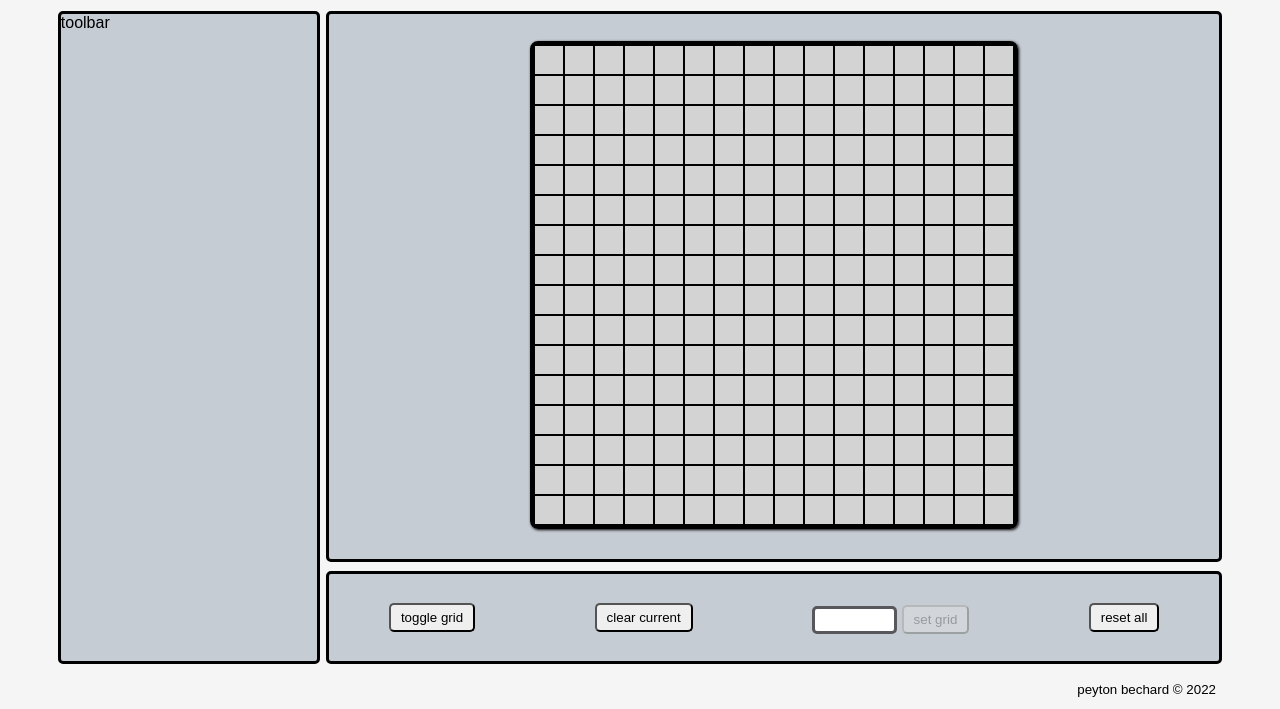
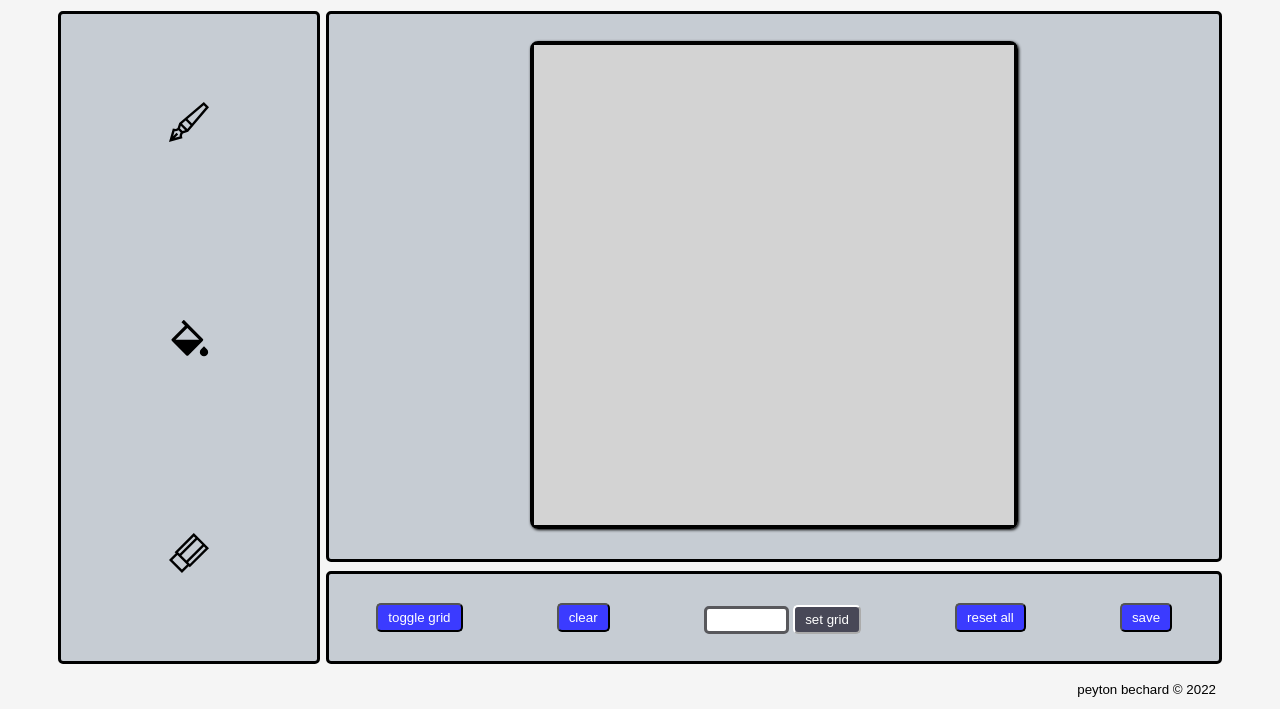
Before and after one commit to pmbechard/Pixton, a plain HTML site: page index.html in a window 1280 px wide. Shown: the part 91-800 px from the top of the page. Drawn offline with Linux system fonts and the light colour scheme.

Commit message:
Adds images for toolbar options and sizes them

```diff
--- a/index.html
+++ b/index.html
@@ -23,7 +23,9 @@
 
         <div id="body-area-left">
             <div id="toolbar">
-                toolbar
+                <img id="pen-color" src="images/pen.svg" alt="pen">
+                <img id="bg-color" src="images/fill.svg" alt="fill">
+                <img id="eraser" src="images/eraser.svg" alt="eraser">
             </div>
         </div>
 
@@ -35,7 +37,7 @@
             </div>
             <div id="options">
                 <button id="toggle-grid-button">toggle grid</button>
-                <button id="clear-button">clear current</button>
+                <button id="clear-button">clear</button>
                 <div id="dimension-options">
                     <div id="dimensions-input-button-area">
                         <input id="grid-dimension" type="text">
@@ -43,6 +45,7 @@
                     </div>
                 </div>
                 <button id="reset-all-button">reset all</button>
+                <button id="save-button">save</button>
             </div>
         </div>
 
--- a/script.js
+++ b/script.js
@@ -1,6 +1,9 @@
 // FIELD DATA
+const penButton = document.getElementById('pen-color');
+const fillButton = document.getElementById('bg-color');
+const eraserButton = document.getElementById('eraser');
+
 const grid = document.getElementById('grid');
-let gridDimension = 16;
 
 const clearCurrentButton = document.getElementById('clear-button');
 const toggleGrid = document.getElementById('toggle-grid-button')
@@ -8,6 +11,11 @@ const validDimension = /^[\d]+$/;
 const dimensionInput = document.getElementById('grid-dimension');
 const setButton = document.getElementById('set-grid-button');
 const resetAllButton = document.getElementById('reset-all-button');
+
+let gridDimension = 16;
+let penColor = "black";
+let bgColor = "white";
+let eraser = "lightgray"
 
 
 // INITIAL STATES
@@ -20,6 +28,8 @@ function createGrid(dimension) {
     currentGridBoxes = grid.querySelectorAll('div');
     currentGridBoxes.forEach( (div) => div.remove() );
     dimensionInput.value = '';
+    dimensionInput.style.borderColor = "rgb(88, 88, 92)";
+    setButton.setAttribute('disabled', 'true');
 
     for (let i = 0; i < dimension; i++) {
         for (let i = 0; i < dimension; i++) {
@@ -28,7 +38,7 @@ function createGrid(dimension) {
             newDiv.classList.add('grid-box');
             newDiv.style.width = `${100/dimension}%`;
             newDiv.style.height = `${100/dimension}%`;
-            newDiv.style.borderColor = "black";
+            newDiv.style.borderColor = "transparent";
         }
     }
 };
--- a/style.css
+++ b/style.css
@@ -46,6 +46,19 @@ body {
     border: 3px solid black;
     border-radius: 5px;
     background-color: rgb(198, 204, 211);
+}
+
+#toolbar {
+    display: flex;
+    flex-direction: column;
+    justify-content: space-around;
+    align-items: center;
+    height: 100%;
+}
+
+#toolbar img {
+    height: 40px;
+    width: auto;
 }
 
 #body-area-right {
@@ -104,6 +117,20 @@ body {
 #options button {
     padding: 5px 10px;
     border-radius: 5px;
+    background-color: rgb(59, 59, 255);
+    color: white;
+}
+
+#options button:active {
+    transition-duration: .05s;
+    background-color: rgba(59, 59, 255, 0.877);
+    color: rgba(255, 255, 255, 0.5);
+}
+
+#options button:disabled {
+    border-color: white;
+    background-color: rgb(72, 72, 87);
+
 }
 
 #dimension-options {
```
Also changed, not shown: images/eraser.svg (added), images/fill.svg (added), images/pen.svg (added), 2 other files.
